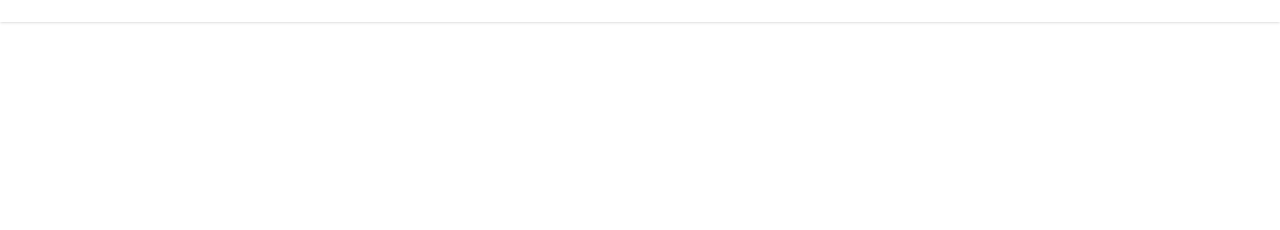
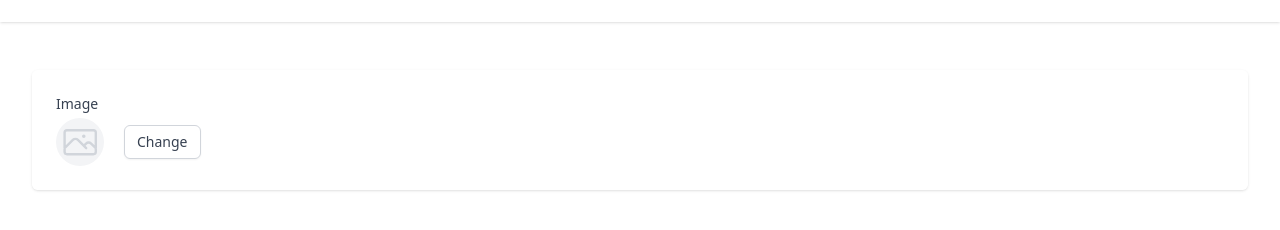
Before and after one commit to Abdul-Wahab12/Vue-Survey-App, a Vue app in the folder laravel-vue-survey/vue/: page /surveys/create in a window 1280 px wide. Shown: the part 126-356 px from the top of the page. Built offline with nearby package versions, Linux system fonts and the light colour scheme; sample sign-in values are in the browser's storage.

Commit message:
Added: add button of create survey compoent for change image

```diff
--- a/laravel-vue-survey/vue/src/views/SurveyView.vue
+++ b/laravel-vue-survey/vue/src/views/SurveyView.vue
@@ -7,6 +7,52 @@
                 </h1>
             </div>
         </template>
+        <form @submit.prevent="saveSurvey">
+            <div class="shadow sm:rounded-md sm:overflow-hidden">
+                <!-- Survey Fields -->
+                <div class="px-4 py-5 bg-white space-y-6 sm:p-6">
+                    <!-- Image -->
+                    <div>
+                        <label class="block text-sm font-medium text-gray-700">
+                            Image
+                        </label>
+                        <div class="mt-1 flex items-center">
+                            <img
+                                v-if="model.image"
+                                :src="model.image"
+                                :alt="model.title"
+                                class="w-64 h-48 object-cover"
+                            />
+                            <span
+                                v-else
+                                class="flex items-center justify-center h-12 w-12 rounded-full overflow-hidden bg-gray-100"
+                            >
+                                <svg
+                                    xmlns="http://www.w3.org/2000/svg"
+                                    fill="none"
+                                    viewBox="0 0 24 24"
+                                    stroke-width="1.5"
+                                    stroke="currentColor"
+                                    class="h-[80%] w-[80%] text-gray-300">
+                                    <path
+                                        stroke-linecap="round"
+                                        stroke-linejoin="round"
+                                        d="M2.25 15.75l5.159-5.159a2.25 2.25 0 013.182 0l5.159 5.159m-1.5-1.5l1.409-1.409a2.25 2.25 0 013.182 0l2.909 2.909m-18 3.75h16.5a1.5 1.5 0 001.5-1.5V6a1.5 1.5 0 00-1.5-1.5H3.75A1.5 1.5 0 002.25 6v12a1.5 1.5 0 001.5 1.5zm10.5-11.25h.008v.008h-.008V8.25zm.375 0a.375.375 0 11-.75 0 .375.375 0 01.75 0z"
+                                        />
+                                </svg>
+
+                            </span>
+                            <button
+                                type="button"
+                                class="relative overflow-hidden ml-5 bg-white py-2 px-3 border border-gray-300 rounded-md shadow-sm text-sm leading-4 font-medium text-gray-700 hover:bg-gray-50 focus:outline-none focus:ring-2 focus:ring-offset-2 focus:ring-indigo-500"
+                            >
+                                Change
+                            </button>
+                        </div>
+                    </div>
+                </div>
+            </div>
+        </form>
     </PageComponent>
 </template>
 
@@ -29,14 +75,12 @@
     questions: [],
 });
 
-if(route.params.id) {
+if (route.params.id) {
     model.value = store.state.surveys.find(
         (s) => s.id === parseInt(route.params.id)
     )
-    console.log("Model Value:",model.value)
+    console.log("Model Value:", model.value)
 }
 </script>
 
-<style scoped>
-
-</style>
+<style scoped></style>
```
